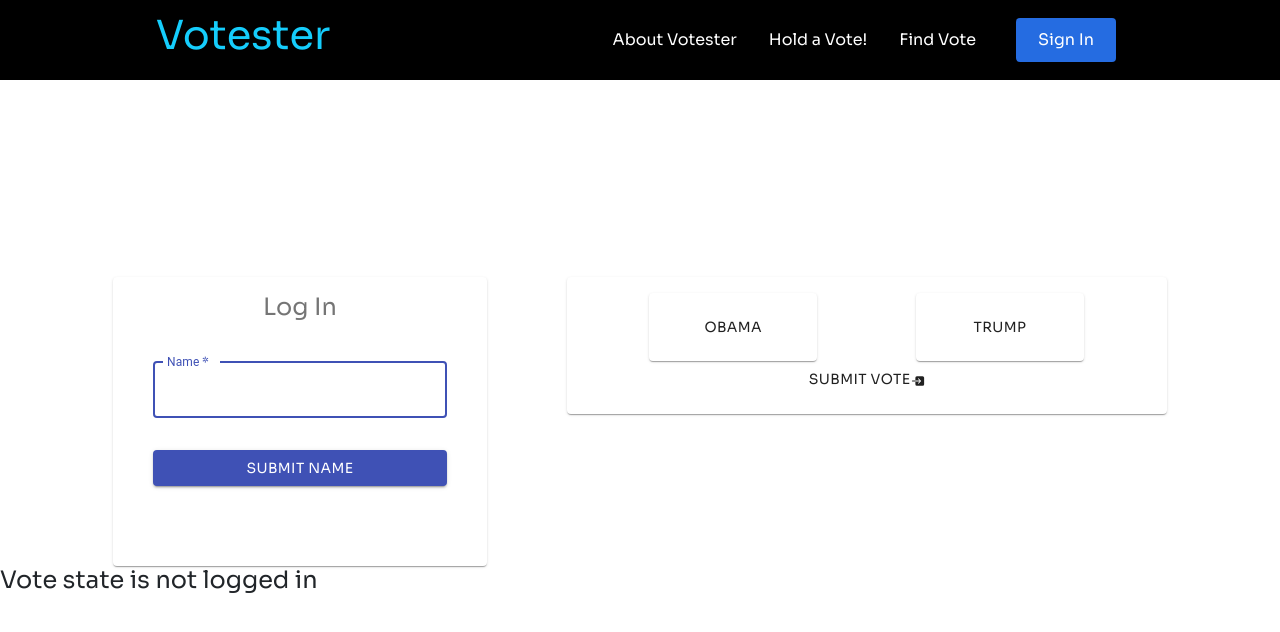
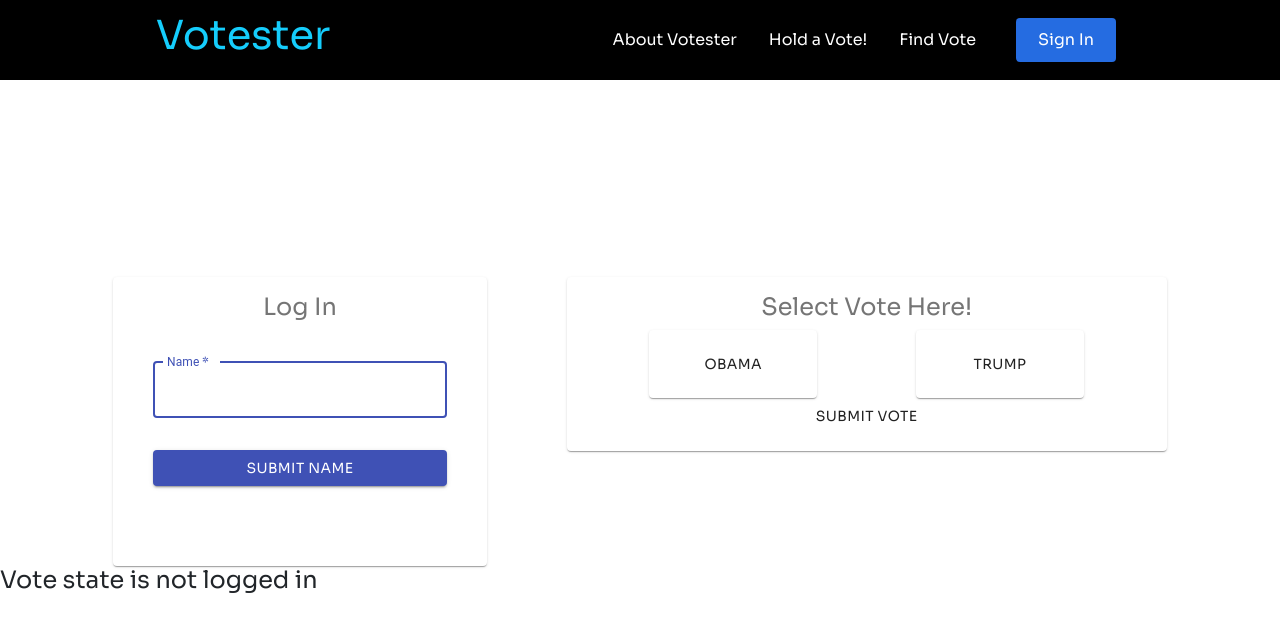
Before and after one commit to brianbyrhee/votester-master, a React (Create React App) app in the folder votester-react/: page /voter/1 in a window 1280 px wide. Shown: the top 632 px of the page. Built offline with nearby package versions, Linux system fonts and the light colour scheme.

Commit message:
push code

```diff
--- a/votester-react/src/components/voter/VoteGrid.js
+++ b/votester-react/src/components/voter/VoteGrid.js
@@ -2,7 +2,6 @@ import React, {useState, useRef, useEffect, Component} from 'react'
 import Grid from '@material-ui/core/Grid';
 import Paper from '@material-ui/core/Paper';
 import { makeStyles, withStyles } from '@material-ui/core/styles';
-import { IoEnter } from 'react-icons/io5';
 import SelectInput from '@material-ui/core/Select/SelectInput';
 import Text from 'react-native';
 import Button from "@material-ui/core/Button";
@@ -41,6 +40,7 @@ class VoteGrid extends Component {
     const { classes } = this.props;
     return (
       <div>
+        <h4>Select Vote Here!</h4>
         <div className={classes.root} class = "voteGrid">
           <Grid
           id = "cards"
@@ -68,11 +68,6 @@ class VoteGrid extends Component {
           className = "submit-vote"
           onClick = {console.log("ksdnjkwqnj1: ", this.state.vote)}>
             Submit vote
-            <div className = 'icons'>
-              <IoEnter
-                className = 'submit-icon'
-              />
-            </div>
         </Button>
       </div>
       )
```
Also changed, not shown: 1 other file (tests, documents, lock files or other folders).
